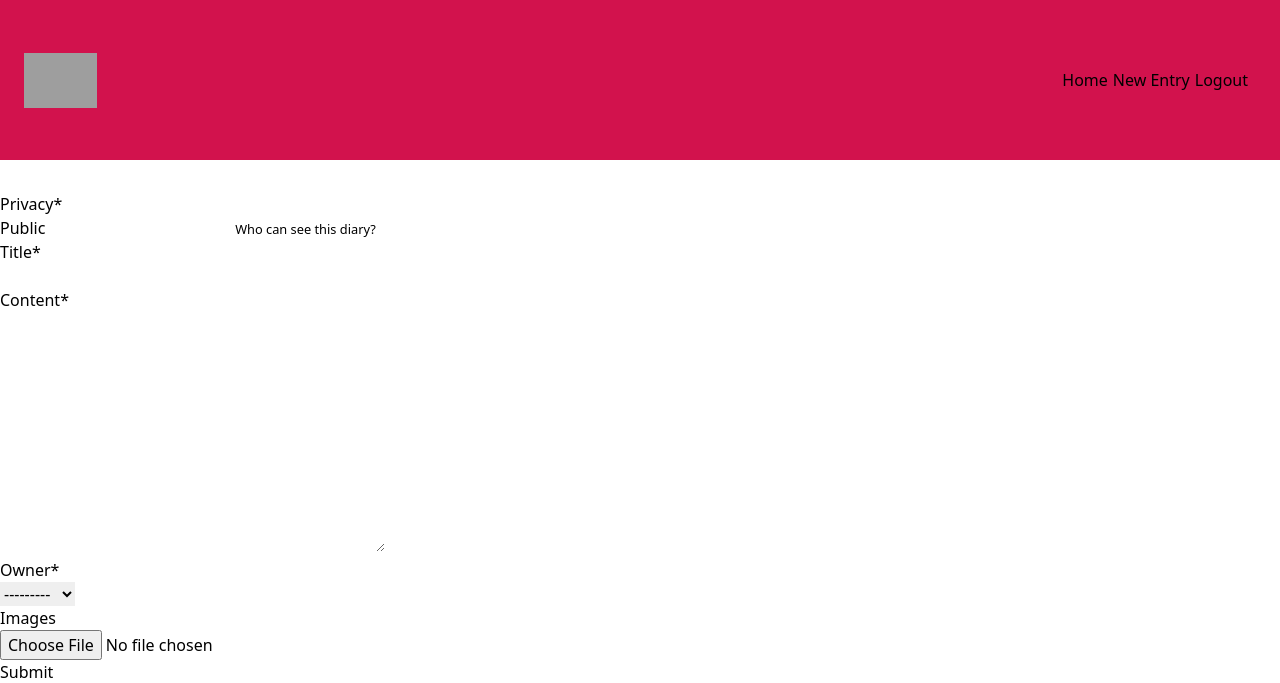
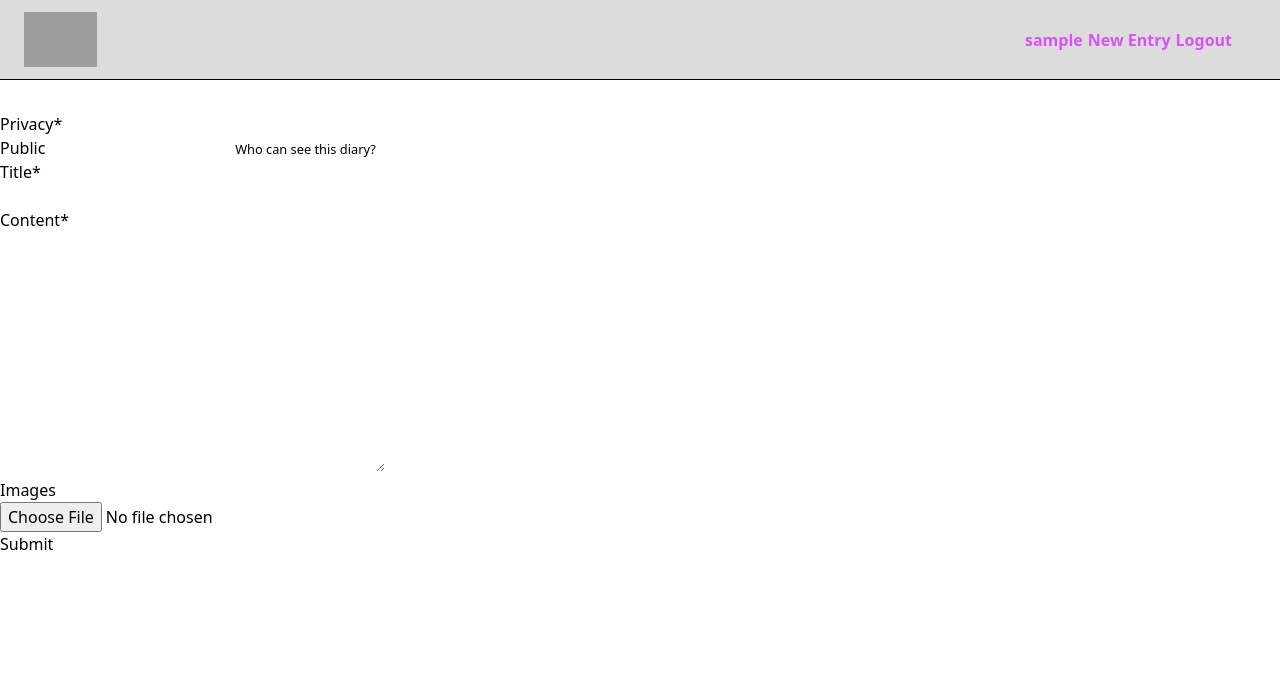
Before and after one commit to Zeef0/DDiary, a Django app: page /new/entry in a window 1280 px wide. Shown: the top 683 px of the page. Run offline with Django 4.2, Linux system fonts and the light colour scheme; the visitor is signed in with stand-in values (Sample User, id 1); data comes from the database, SQL or seed files in the repository; some libraries are stand-ins or nearby versions; grey boxes are pictures that could not be loaded.

Commit message:
Fixed the error where on entries/views. Users doesn't have to specify that they are the author of their own post

```diff
--- a/my_diary/entries/forms.py
+++ b/my_diary/entries/forms.py
@@ -5,4 +5,4 @@ from django import forms
 class EntryForm(forms.ModelForm):
     class Meta:
         model = Entry
-        exclude = ["date_created", "date_modified"]
+        exclude = ["owner","date_created", "date_modified"]
--- a/my_diary/entries/static/entries/base.css
+++ b/my_diary/entries/static/entries/base.css
@@ -1,10 +1,11 @@
 .navbar {
     display: flex;
-    background-color: #d2124d;
+    background-color: rgba(59, 57, 57, 0.178);
     justify-content: space-between;
     align-items: center;
-    min-height: 20vh;
+    min-height: 10vh;
     margin-bottom: 2rem;
+    border-bottom: 1px solid black;
 }
 
 .navbar .nav-brand {
@@ -17,11 +18,18 @@
 .navbar ul.nav-list {
     display: flex;
     align-items: baseline;
-    padding-right: 2rem;
+    padding-right: 3em;
+
 
 }
 
 .navbar ul li {
     padding-left: 5px;
 
+
 }
+
+.navbar ul li a {
+    color: #da52f6;
+    font-weight: 600;
+}
--- a/my_diary/entries/templates/entries/base.html
+++ b/my_diary/entries/templates/entries/base.html
@@ -15,12 +15,12 @@
     <nav class="navbar">
         <a href="#" class="nav-brand"><img src="{% static 'entries/Media/D-Diary.svg'%}" class="brand-logo" alt="Error" srcset=""></a>
         <ul class="nav-list">
-            <li>Home</li>
             {% if request.user.is_authenticated %}
-            <li><a href="">New Entry</a></li>
+            <li><a href="">{{ request.user }}</a></li>
+            <li><a href="{% url 'create_entry'%}">New Entry</a></li>
             <li><a href="">Logout</a></li>
             {% else %}
-            <li><a href="">Logout</a></li>
+            <li><a href="{% url 'login'%}">Login</a></li>
             {% endif %}
         </ul>
     </nav>
--- a/my_diary/entries/views.py
+++ b/my_diary/entries/views.py
@@ -1,11 +1,13 @@
-from django.shortcuts import render, get_list_or_404
+from django.shortcuts import render, get_list_or_404, get_object_or_404
+
 from .models import Entry, Comment
 
 from django.views.generic.list import ListView
 from django.views.generic.edit import CreateView, DeleteView, UpdateView
-from django.contrib.auth.mixins import LoginRequiredMixin
+from django.contrib.auth.mixins import LoginRequiredMixin, UserPassesTestMixin
 
 from .forms import EntryForm
+from users.models import Profile
 
 
 class Home(ListView):
@@ -23,3 +25,12 @@ class CreateEntryView(LoginRequiredMixin, CreateView):
     model = Entry
     form_class = EntryForm
     success_url = "/"
+
+    def form_valid(self, form):
+        form.instance.owner = Profile.objects.get(user=self.request.user)
+        return super().form_valid(form)
+
+def update_entry_view(request, pk):
+    data = get_object_or_404(pk=pk)
+    if data.pk == request.user.pk:
+        form = "form"
--- a/my_diary/users/views.py
+++ b/my_diary/users/views.py
@@ -1,3 +1 @@
 from django.shortcuts import render
-
-# Create your views here.
```
Also changed, not shown: my_diary/entries/templates/entries/home.html (+4 -4 lines).
